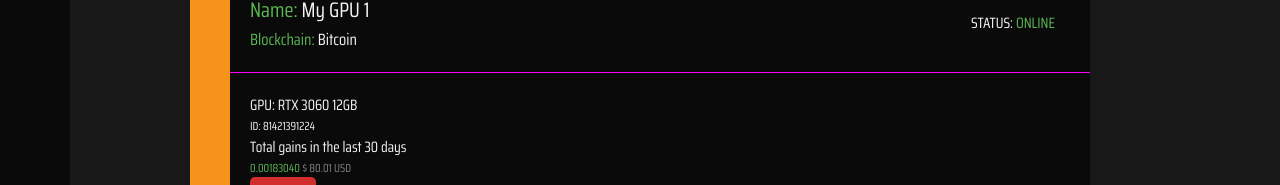
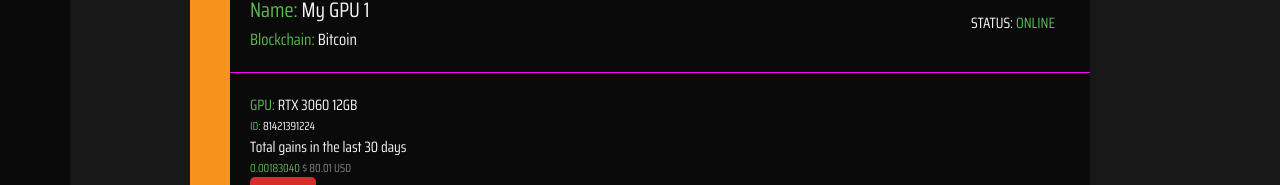
Before and after one commit to carlosr-lotus/Cryptoneo, a Next.js app: page /dashboard/mining in a window 1280 px wide. Shown: the part 99-284 px from the top of the page. Built offline with nearby package versions, Linux system fonts and the light colour scheme.

Commit message:
Pass userID through props

```diff
--- a/src/pages/dashboard/mining/index.tsx
+++ b/src/pages/dashboard/mining/index.tsx
@@ -1,11 +1,28 @@
 import Head from "next/head";
+import { useRouter } from "next/router";
+
+// Components
+import { UserData } from "../../login";
 import DashboardSideBar from "../../../components/dashboardSidebar";
 
+// Icons
 import { IoMdArrowDropdown } from 'react-icons/io';
 
 import styles from "../../../styles/pages/DashboardMining.module.css";
+import { useEffect } from "react";
+
+// interface UserDataProps {
+//     data: UserData
+// }
 
 export default function MiningTab() {
+
+    const { query } = useRouter();
+    console.log(query);
+
+    // useEffect(() => {
+
+    // }, [])
 
     return (
         <>
@@ -13,7 +30,7 @@
                 <title>Cryptoneo | Mining</title>
             </Head>
 
-            <DashboardSideBar />
+            <DashboardSideBar userID={query.userID} />
 
             <div className={styles.dashMiningContainer}>
 
@@ -53,8 +70,8 @@
                         <IoMdArrowDropdown size={18} />
 
                         <div className={styles.moreDetailsContainer}>
-                            <h2><span>GPU: </span>RTX 3060 12GB</h2>
-                            <h3><span>ID: </span> 81421391224</h3>
+                            <h2><span className={styles.statusOnline}>GPU: </span>RTX 3060 12GB</h2>
+                            <h3><span className={styles.statusOnline}>ID: </span> 81421391224</h3>
 
                             <div className={styles.totalGainsContainer}>
                                 <h2>Total gains in the last 30 days</h2>
```
Also changed, not shown: src/pages/dashboard/currency/index.tsx (+8 -5 lines), src/pages/dashboard/wallet/index.tsx (+6 -1 lines).
